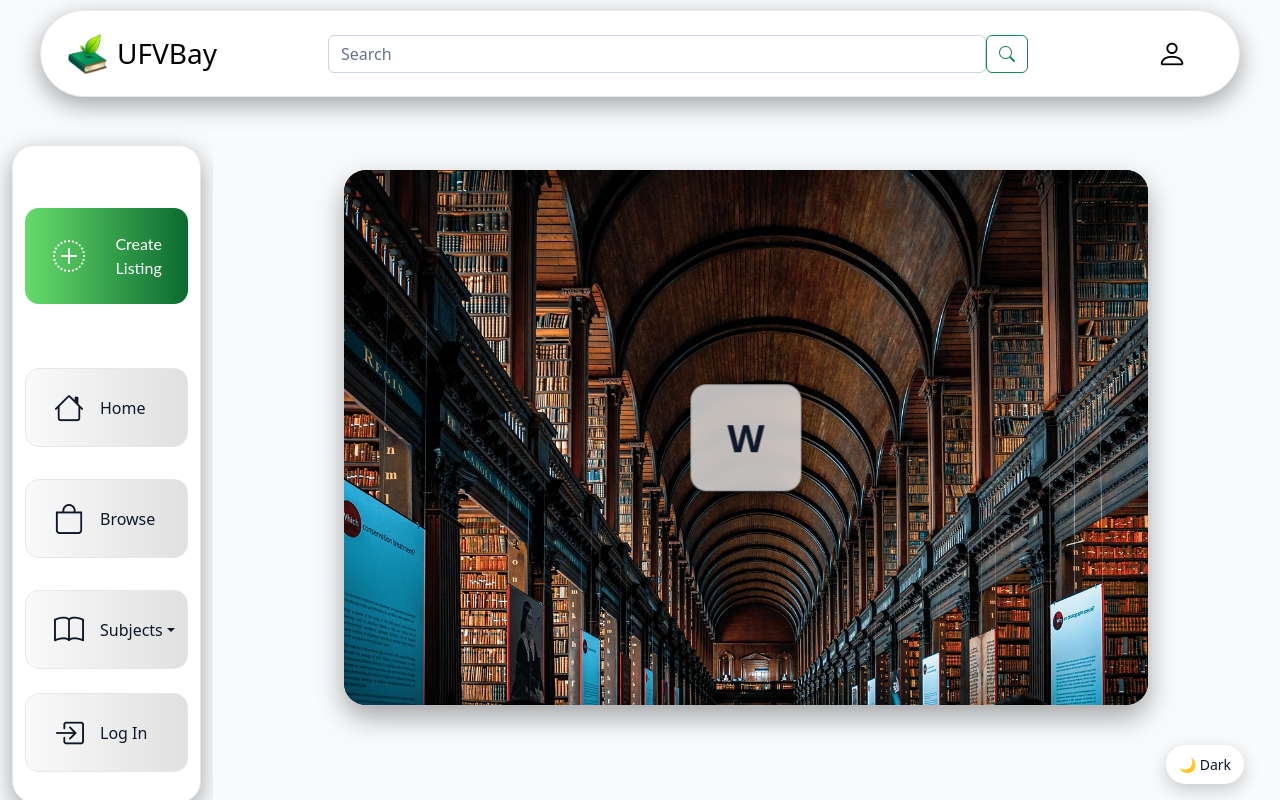
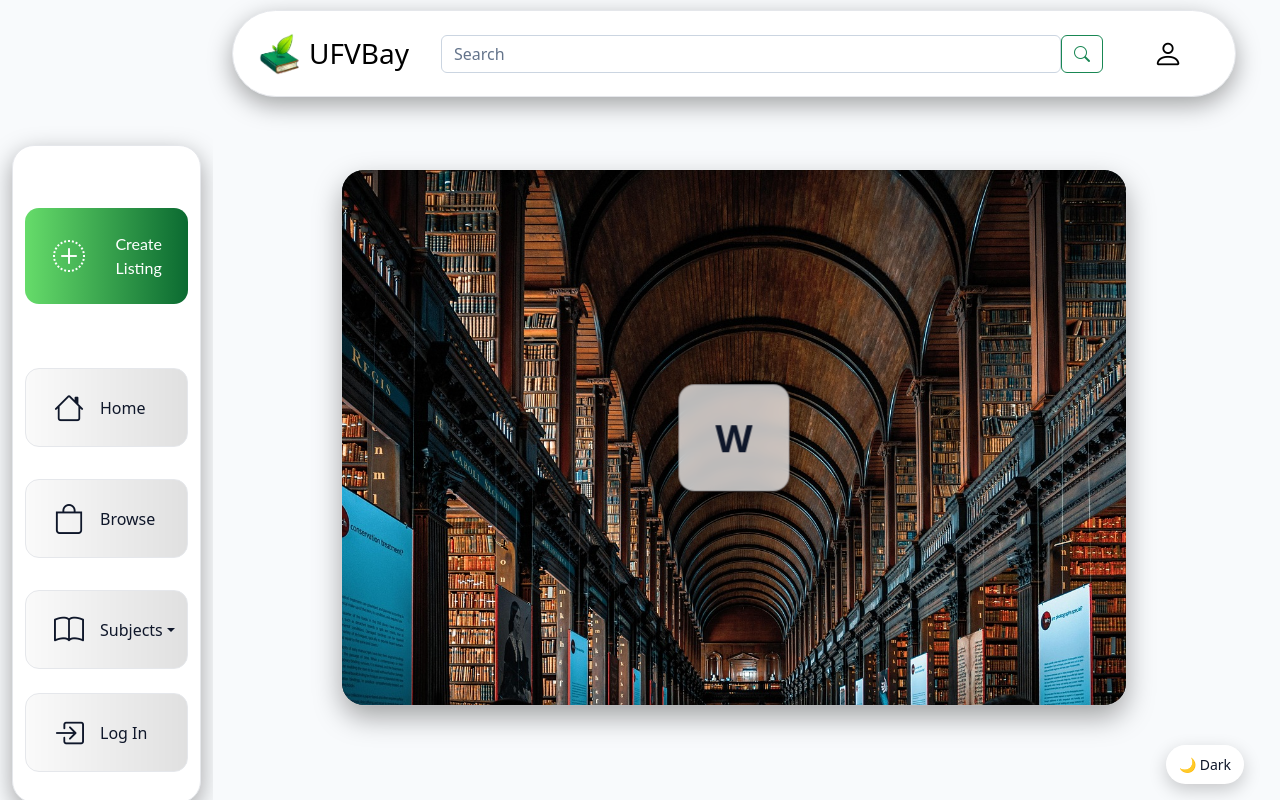
Before and after one commit to Gurv-Chahal/ufvbay, a React (Vite) app in the folder client/: page /home in a window 1280 px wide. Built offline with nearby package versions, Linux system fonts and the light colour scheme; a small style sheet from the web is missing.

Commit message:
centering navbar

```diff
--- a/client/src/styles/Home.css
+++ b/client/src/styles/Home.css
@@ -55,7 +55,7 @@
     min-width: 0;
     min-height: 0;
     z-index: 0;
-    padding-left: var(--main-gap);
+    padding-inline: var(--main-gap);   /* replace your padding-left */
     padding-bottom: var(--main-gap);
     box-sizing: border-box;
 }
--- a/client/src/styles/Navbar.css
+++ b/client/src/styles/Navbar.css
@@ -115,6 +115,13 @@
   box-shadow: none !important;
   padding-top: 10px;   /* breathing room around the bubble */
   padding-bottom: 10px;
+  left: var(--sidebar-w);   /* same width as the sidebar */
+  right: var(--edge-gap);   /* same as the right gutter */
+  width: auto;              /* let left/right define the width */
+}
+
+@media (max-width: 900px) {
+  .navbar.fixed-top { left: 0; right: 0; }
 }
 
 /* The rounded pill that holds logo, search, and account button */
```
